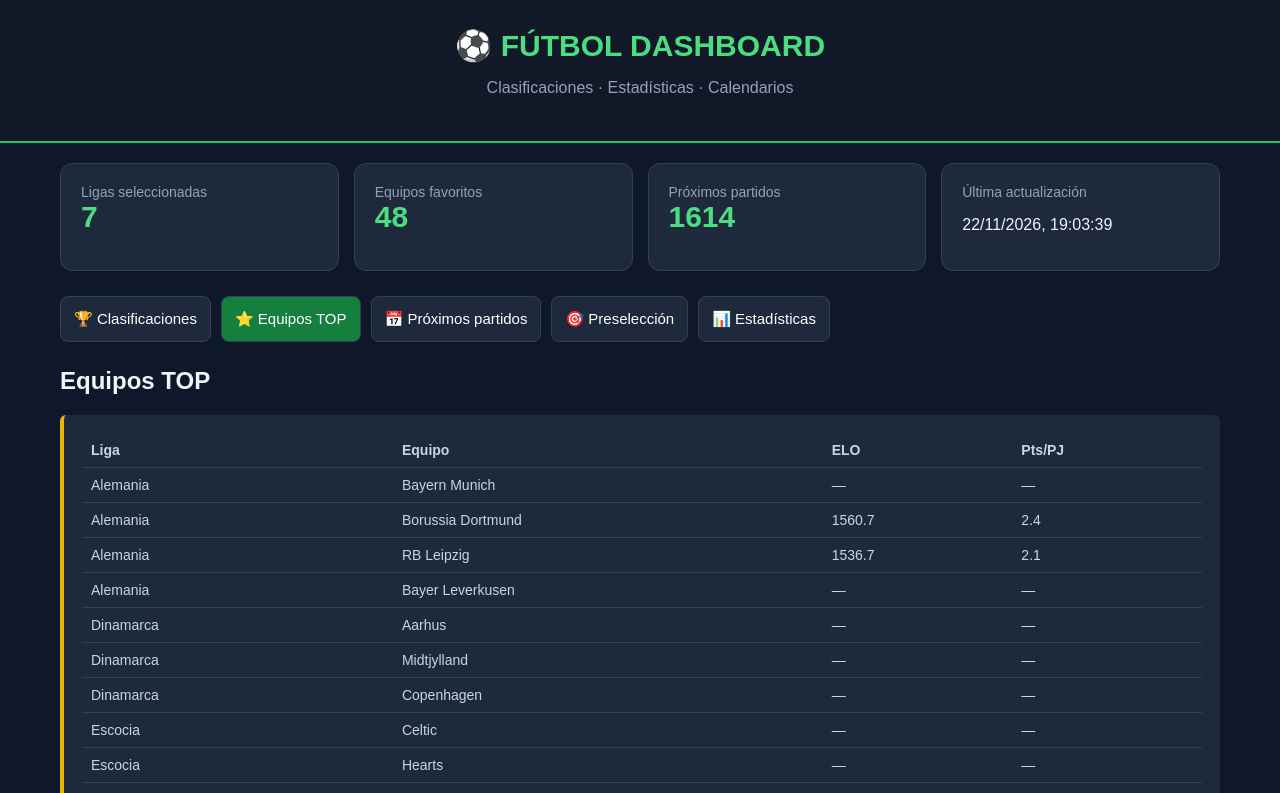
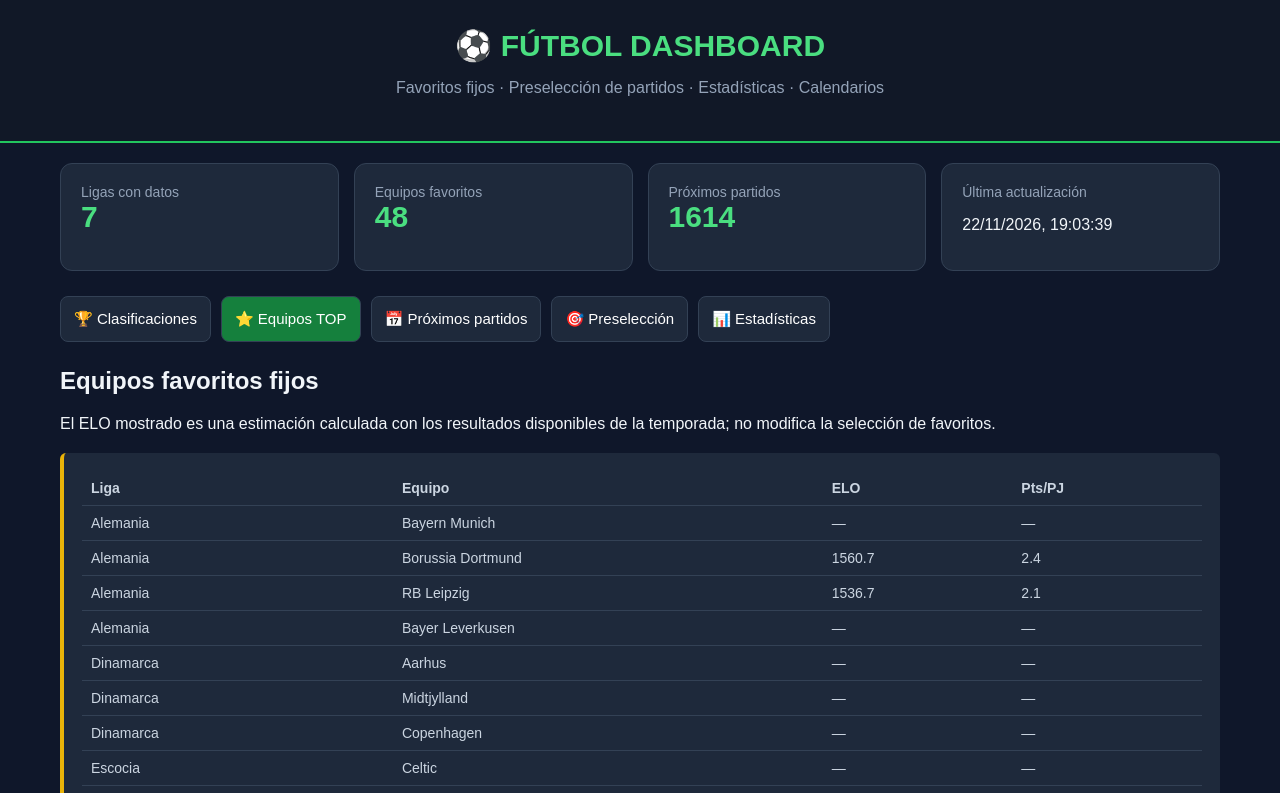
Before and after one commit to superfraile/futbol-dashboard, a plain HTML site: page index.html in a window 1280 px wide. Both pictures are taken after a click on the button "⭐ Equipos TOP". Shown: the top 793 px of the page. Drawn offline with Linux system fonts and the light colour scheme.

Commit message:
Aclarar propósito de la web y naturaleza estimada del ELO

```diff
--- a/index.html
+++ b/index.html
@@ -33,14 +33,14 @@ table{border-collapse:collapse;width:100%;font-size:14px}th,td{padding:9px;text-
 
 <header>
 <h1>⚽ FÚTBOL DASHBOARD</h1>
-<p>Clasificaciones · Estadísticas · Calendarios</p>
+<p>Favoritos fijos · Preselección de partidos · Estadísticas · Calendarios</p>
 </header>
 
 <main>
 
 <div class="resumen">
 <div class="tarjeta">
-<div class="etiqueta">Ligas seleccionadas</div>
+<div class="etiqueta">Ligas con datos</div>
 <div class="numero">14</div>
 </div>
 <div class="tarjeta">
@@ -72,8 +72,9 @@ table{border-collapse:collapse;width:100%;font-size:14px}th,td{padding:9px;text-
 </section>
 
 <section id="favoritos" class="seccion">
-<h2>Equipos TOP</h2>
-<div class="aviso">Pendiente de configurar los equipos favoritos de cada liga.</div>
+<h2>Equipos favoritos fijos</h2>
+<p>El ELO mostrado es una estimación calculada con los resultados disponibles de la temporada; no modifica la selección de favoritos.</p>
+<div class="aviso">Cargando favoritos.</div>
 </section>
 
 <section id="partidos" class="seccion">
```
